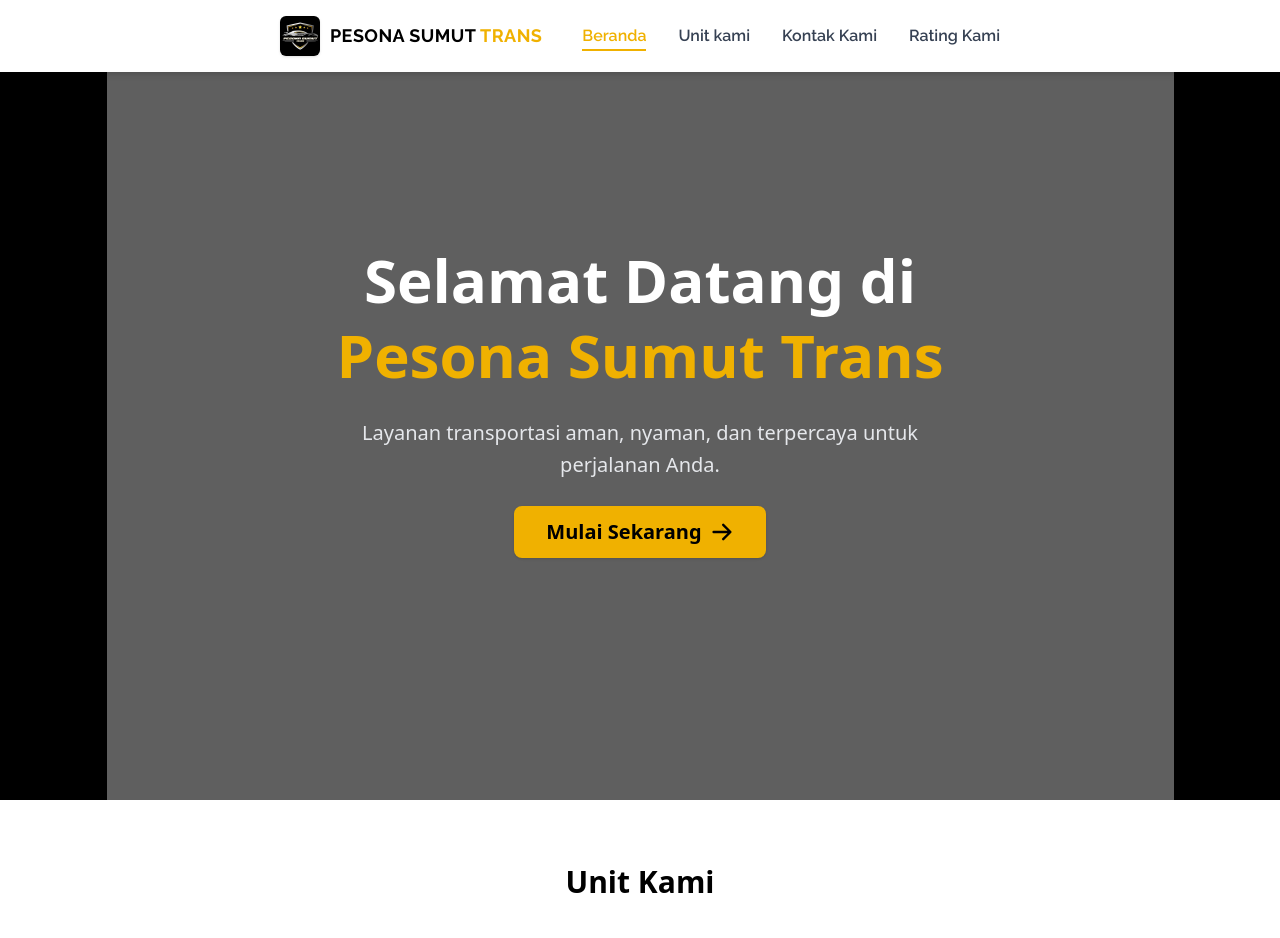
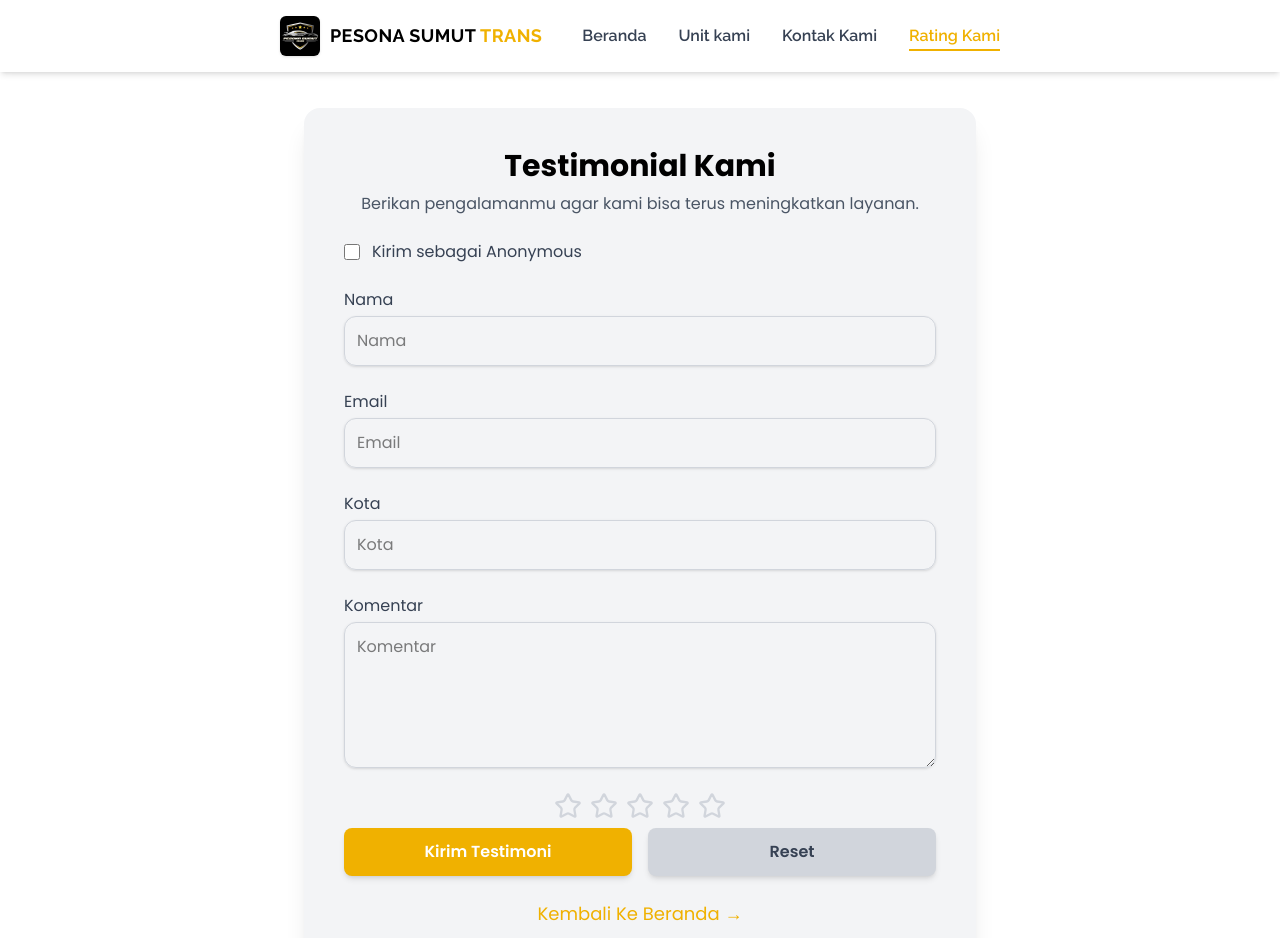
Before and after one commit to habibdefunc/PST-Company, a React (Vite) app: page /#/rating-kami in a window 1280 px wide. Before the commit this address led to /. Shown: the top 938 px of the page. Built offline with nearby package versions, Linux system fonts and the light colour scheme; no server answers.

Commit message:
Fix Testimonial

```diff
--- a/src/components/home/TestimonialsSection.tsx
+++ b/src/components/home/TestimonialsSection.tsx
@@ -39,10 +39,14 @@ type Testimonial = {
 export default function TestimonialsSection() {
   const [testimonials, setTestimonials] = useState<Testimonial[]>([]);
 
+  // FETCH DATA SAAT PAGE LOAD
   useEffect(() => {
     const fetchTestimonials = async () => {
       try {
-        const res = await axios.get("/api/testimonial"); // Proxy ke Apps Script
+        const res = await axios.get(
+          "https://script.google.com/macros/s/AKfycbwyBAtnE70lBHXYj0bm3aAACPTpcZIEbEGsOMHvxO_YiAhvDb-sEN1tbSd8hZt8cSVXhQ/exec"
+        );
+
         const dataArray: TestimonialRow[] = Array.isArray(res.data)
           ? res.data
           : Array.isArray(res.data.data)
@@ -57,8 +61,6 @@ export default function TestimonialsSection() {
           rating: Number(row.Rating) || 0,
         }));
 
-        console.log("Mapped testimonials:", mapped); // cek di console
-
         setTestimonials(mapped);
       } catch (err) {
         console.error("Error fetching testimonials:", err);
@@ -72,7 +74,7 @@ export default function TestimonialsSection() {
   return (
     <motion.section
       initial="hidden"
-      whileInView="visible"
+      whileInView="visible" // animasi tetap on scroll
       variants={fadeInUp}
       viewport={{ once: false, amount: 0.2 }}
       className="relative py-16 px-6 md:px-16 bg-white text-center overflow-hidden"
@@ -87,7 +89,7 @@ export default function TestimonialsSection() {
           modules={[Navigation, Pagination, Autoplay]}
           navigation
           pagination={{ clickable: true }}
-          autoplay={{ delay: 4000, disableOnInteraction: false }}
+          autoplay={{ delay: 3000, disableOnInteraction: false }}
           loop
           spaceBetween={20}
           slidesPerView={1}
@@ -98,6 +100,7 @@ export default function TestimonialsSection() {
               <motion.div
                 initial={{ opacity: 0, y: 30 }}
                 animate={{ opacity: 1, y: 0 }}
+                exit={{ opacity: 0, y: 20 }}
                 transition={{ duration: 0.6 }}
                 className="bg-gray-50 mx-2 md:mx-4 p-6 md:p-8 rounded-xl shadow flex flex-col items-center"
               >
@@ -119,6 +122,22 @@ export default function TestimonialsSection() {
               </motion.div>
             </SwiperSlide>
           ))}
+
+          <style>
+            {`
+              .swiper-button-next,
+              .swiper-button-prev {
+                color: #f59e0b; /* Tailwind yellow-500 */
+              }
+              .swiper-pagination-bullet {
+                background-color: #f59e0b; /* Bulat default kuning */
+                opacity: 0.5;
+              }
+              .swiper-pagination-bullet-active {
+                opacity: 1;
+              }
+            `}
+          </style>
         </Swiper>
       )}
 
--- a/src/components/testimonial/FormFields.tsx
+++ b/src/components/testimonial/FormFields.tsx
@@ -53,6 +53,7 @@ export default function FormFields({
             onChange={(e) => handleChange("name", e.target.value)}
             placeholder="Nama"
             className="w-full p-3 border border-gray-300 rounded-xl shadow-sm focus:outline-none focus:ring-2 focus:ring-yellow-400"
+            required
           />
         </div>
       )}
@@ -72,6 +73,7 @@ export default function FormFields({
           onChange={(e) => handleChange("email", e.target.value)}
           placeholder="Email"
           className="w-full p-3 border border-gray-300 rounded-xl shadow-sm focus:outline-none focus:ring-2 focus:ring-yellow-400"
+          required
         />
       </div>
 
@@ -90,6 +92,7 @@ export default function FormFields({
           onChange={(e) => handleChange("city", e.target.value)}
           placeholder="Kota"
           className="w-full p-3 border border-gray-300 rounded-xl shadow-sm focus:outline-none focus:ring-2 focus:ring-yellow-400"
+          required
         />
       </div>
 
@@ -108,6 +111,7 @@ export default function FormFields({
           placeholder="Komentar"
           className="w-full p-3 border border-gray-300 rounded-xl shadow-sm focus:outline-none focus:ring-2 focus:ring-yellow-400"
           rows={5}
+          required
         />
       </div>
     </div>
--- a/src/components/testimonial/RatingStars.tsx
+++ b/src/components/testimonial/RatingStars.tsx
@@ -4,20 +4,30 @@ import { Star } from "lucide-react";
 type RatingStarsProps = {
   rating: number;
   setRating: (r: number) => void;
+  showError?: boolean;
 };
 
-export default function RatingStars({ rating, setRating }: RatingStarsProps) {
+export default function RatingStars({
+  rating,
+  setRating,
+  showError,
+}: RatingStarsProps) {
   return (
-    <div className="flex gap-2 justify-center my-2">
+    <div className="flex flex-col items-center gap-1 my-2">
+      <div className="flex gap-2 justify-center">
         {Array.from({ length: 5 }).map((_, i) => (
           <Star
             key={i}
-          className={`w-6 h-6 cursor-pointer ${
+            className={`w-7 h-7 cursor-pointer transition-colors duration-200 ${
               i < rating ? "text-yellow-400 fill-yellow-400" : "text-gray-300"
             }`}
             onClick={() => setRating(i + 1)}
           />
         ))}
       </div>
+      {showError && (
+        <span className="text-red-500 text-sm mt-1">Rating wajib diisi</span>
+      )}
+    </div>
   );
 }
--- a/src/components/testimonial/TestimonialComponent.tsx
+++ b/src/components/testimonial/TestimonialComponent.tsx
@@ -2,14 +2,11 @@
 
 import { useState } from "react";
 import axios from "axios";
-import { motion } from "framer-motion";
 import { NavLink, useNavigate } from "react-router-dom";
-import { ArrowLeft } from "lucide-react";
 import FormFields from "./FormFields";
 import RatingStars from "./RatingStars";
 import SuccessMessage from "./SuccessMessage";
 
-// Tipe formData
 type FormData = {
   name: string;
   isAnonymous: boolean;
@@ -31,15 +28,51 @@ export default function TestimonialComponent() {
 
   const [isSubmitting, setIsSubmitting] = useState(false);
   const [isSuccess, setIsSuccess] = useState(false);
+  const [showRatingError, setShowRatingError] = useState(false);
 
   const navigate = useNavigate();
 
-  const fadeInUp = {
-    hidden: { opacity: 0, y: 40 },
-    visible: { opacity: 1, y: 0, transition: { duration: 0.6 } },
+  const handleSubmit = async (e: React.FormEvent<HTMLFormElement>) => {
+    e.preventDefault();
+
+    // Validasi rating
+    if (formData.rating === 0) {
+      setShowRatingError(true); // tampilkan error
+      return; // jangan lanjut submit
+    }
+
+    // reset error
+    setShowRatingError(false);
+
+    try {
+      setIsSubmitting(true);
+
+      const payload = new FormData();
+      payload.append(
+        "name",
+        formData.isAnonymous ? "Anonymous" : formData.name
+      );
+      payload.append("email", formData.email);
+      payload.append("city", formData.city);
+      payload.append("comment", formData.comment);
+      payload.append("rating", formData.rating.toString());
+
+      await axios.post(
+        "https://script.google.com/macros/s/AKfycbwyBAtnE70lBHXYj0bm3aAACPTpcZIEbEGsOMHvxO_YiAhvDb-sEN1tbSd8hZt8cSVXhQ/exec",
+        payload,
+        {
+          headers: { "Content-Type": "multipart/form-data" },
+        }
+      );
+
+      setIsSuccess(true);
+      setTimeout(() => navigate("/"), 1000);
+    } catch (err) {
+      console.error(err);
+    } finally {
+      setIsSubmitting(false);
+    }
   };
-
-  // Type-safe handleChange
   const handleChange = <K extends keyof FormData>(
     field: K,
     value: FormData[K]
@@ -58,44 +91,12 @@ export default function TestimonialComponent() {
     });
   };
 
-  const handleSubmit = async (e: React.FormEvent<HTMLFormElement>) => {
-    e.preventDefault();
-    if (!formData.rating) return;
-
-    try {
-      setIsSubmitting(true);
-      // Post ke API Apps Script
-      await axios.post("/api/testimonial", {
-        name: formData.isAnonymous ? "Anonymous" : formData.name,
-        email: formData.email,
-        city: formData.city,
-        comment: formData.comment,
-        rating: formData.rating,
-      });
-
-      setIsSuccess(true);
-      setTimeout(() => navigate("/"), 1000);
-    } catch (err) {
-      console.error(err);
-    } finally {
-      setIsSubmitting(false);
-    }
-  };
-
   return (
-    <motion.section
-      initial="hidden"
-      animate="visible"
-      variants={fadeInUp}
-      className="py-12 px-4 md:px-8 lg:px-16 bg-white font-[Poppins]"
-    >
-      <motion.div className="mt-15 max-w-2xl mx-auto bg-gray-100 rounded-2xl shadow-xl p-6 md:p-10">
-        {/* Judul utama */}
+    <section className="py-12 px-4 md:px-8 lg:px-16 bg-white font-[Poppins]">
+      <div className="mt-15 max-w-2xl mx-auto bg-gray-100 rounded-2xl shadow-xl p-6 md:p-10">
         <h2 className="text-2xl md:text-3xl font-bold text-center mb-2">
           Testimonial Kami
         </h2>
-
-        {/* Teks kecil/subjudul */}
         <p className="text-sm md:text-base text-gray-600 text-center mb-6">
           Berikan pengalamanmu agar kami bisa terus meningkatkan layanan.
         </p>
@@ -108,9 +109,12 @@ export default function TestimonialComponent() {
 
             <RatingStars
               rating={formData.rating}
-              setRating={(r: number) => handleChange("rating", r)}
+              setRating={(r: number) => {
+                handleChange("rating", r);
+                setShowRatingError(false); // hilangkan error saat user pilih rating
+              }}
+              showError={showRatingError}
             />
-
             <div className="flex gap-4">
               <button
                 type="submit"
@@ -130,17 +134,15 @@ export default function TestimonialComponent() {
             </div>
           </form>
         )}
-
-        <motion.div className="mt-6 text-center flex justify-center">
+        <div className="mt-6 text-center">
           <NavLink
             to="/"
-            className="inline-flex items-center text-gray-600 hover:text-yellow-500 transition"
+            className="text-yellow-500 hover:underline text-lg md:text-md"
           >
-            <ArrowLeft className="w-4 h-4 mr-2" />
-            Kembali ke Beranda
+            Kembali Ke Beranda &rarr;
           </NavLink>
-        </motion.div>
-      </motion.div>
-    </motion.section>
+        </div>
+      </div>
+    </section>
   );
 }
--- a/vite.config.ts
+++ b/vite.config.ts
@@ -3,15 +3,4 @@ import tailwindcss from "@tailwindcss/vite";
 
 export default defineConfig({
   plugins: [tailwindcss()],
-  server: {
-    proxy: {
-      // Semua request ke /api/testimonial akan diteruskan ke Google Apps Script
-      "/api/testimonial": {
-        target:
-          "https://script.google.com/macros/s/AKfycbwnRjTpsNwcNnMa-2UADV3q1-KcJX49CwSMOdOkL7lW0Kl37Hxo6tFYADMcs-qyEjOGHw/exec",
-        changeOrigin: true,
-        rewrite: (path) => path.replace(/^\/api\/testimonial/, ""),
-      },
-    },
-  },
 });
```
Also changed, not shown: 1 other file (tests, documents, lock files or other folders). Lines whose indentation alone changed are shown as unchanged.
